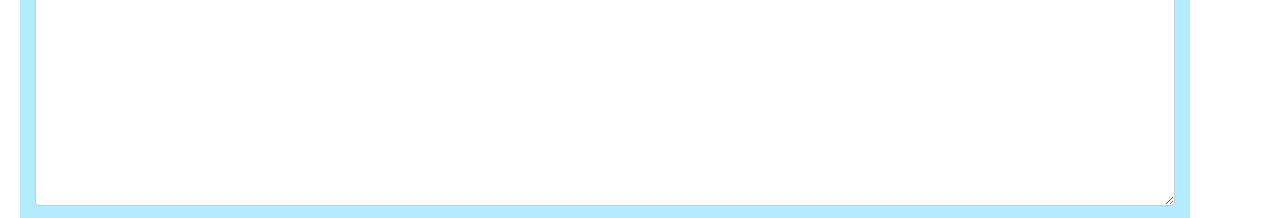
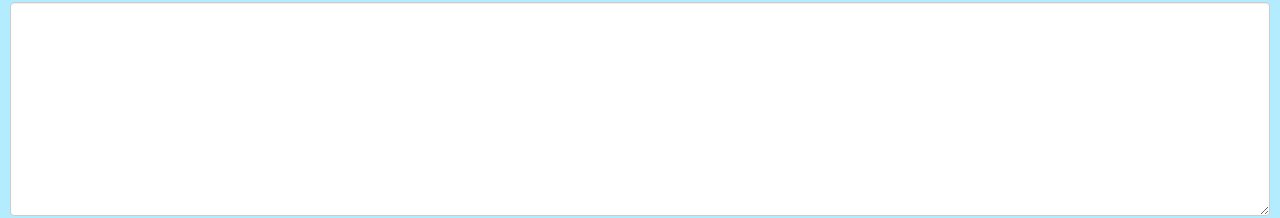
Before and after one commit to tplusrex/saythisnothat, a plain HTML site: page index.html in a window 1280 px wide. Shown: the part 112-330 px from the top of the page. Drawn offline with nearby package versions, Linux system fonts and the light colour scheme.

Commit message:
stylessss

```diff
--- a/styles/styles.css
+++ b/styles/styles.css
@@ -1,9 +1,14 @@
+body {
+  font-family: 'Open Sans', sans-serif;
+  font-weight: 300;
+}
+
 .container {
   background-color: #B3ECFF;
   color: #101010;
-  font-family: 'Open Sans', sans-serif;
-  font-weight: 300;
-  margin: 0px 20px;
+  margin: 0px;
+  width: 100%;
+  padding: 10px;
 }
 
 body form label {
```
